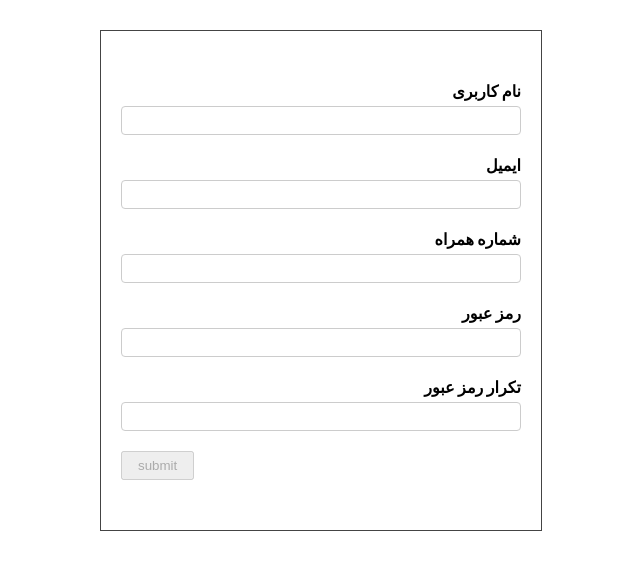
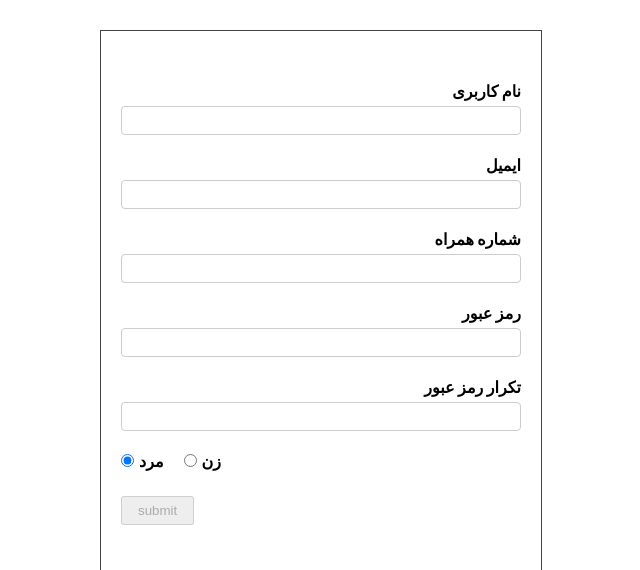
Before and after one commit to Behrooz-zendehdel/Login-Form-with-react, a React (Create React App) app: page / in a window 1280 px wide. Shown: the top 570 px of the page, without its empty margins (319-959 px from the left). Built offline with nearby package versions, Linux system fonts and the light colour scheme.

Commit message:
add radiobutton

```diff
--- a/src/App.css
+++ b/src/App.css
@@ -14,21 +14,29 @@ label {
   font-weight: 800;
   direction: rtl;
 }
+
 form {
   border: 1px solid #444;
   padding: 50px 20px;
 }
+input + label {
+  font-weight: bold;
+  display: inline-flex;
+  margin-right: 20px;
+  margin-left: 5px;
+}
 
-input {
+input[type="text"],
+input[type="email"],
+input[type="password"] {
   width: 400px;
   padding: 6px 12px;
-  display: block;
   background-color: #fff;
   color: #444;
   border: 1px solid #ccc;
   border-radius: 4px;
-  direction: rtl;
 }
+
 .formControl {
   margin-bottom: 20px;
 }
@@ -37,5 +45,4 @@ button {
 }
 .errors {
   color: red;
-  direction: rtl;
 }
--- a/src/SignUpForm.js
+++ b/src/SignUpForm.js
@@ -7,6 +7,7 @@ const initialValues = {
   password: "",
   phoneNumber: "",
   passwordConformation: "",
+  gender: "0",
 };
 
 const onSubmit = (values) => {
@@ -37,6 +38,7 @@ const validationSchema = yup.object({
     .string()
     .required("وارد کردن رمز عبور الزامی میباشد")
     .oneOf([yup.ref("password"), null], "رمز عبور مطابقت نمیکند"),
+  gender: yup.string().required("جنسیت خود را مشخص کنید"),
 });
 
 const SignUpForm = () => {
@@ -52,23 +54,34 @@ const SignUpForm = () => {
     <div>
       <form onSubmit={formik.handleSubmit}>
         <div className="formControl">
-          <label>نام کاربری</label>
-          <input type="text" {...formik.getFieldProps("name")} name="name" />
+          <label htmlFor="name">نام کاربری</label>
+          <input
+            id="name"
+            type="text"
+            {...formik.getFieldProps("name")}
+            name="name"
+          />
           {formik.errors.name && formik.touched.name && (
             <div className="errors">{formik.errors.name}</div>
           )}
         </div>
         <div className="formControl">
-          <label>ایمیل</label>
-          <input type="text" {...formik.getFieldProps("email")} name="email" />
+          <label htmlFor="email">ایمیل</label>
+          <input
+            id="email"
+            type="text"
+            {...formik.getFieldProps("email")}
+            name="email"
+          />
           {formik.errors.email && formik.touched.email && (
             <div className="errors">{formik.errors.email}</div>
           )}
         </div>
 
         <div className="formControl">
-          <label>شماره همراه</label>
+          <label htmlFor="phoneNumber">شماره همراه</label>
           <input
+            id="phoneNumber"
             type="text"
             {...formik.getFieldProps("phoneNumber")}
             name="phoneNumber"
@@ -79,8 +92,9 @@ const SignUpForm = () => {
         </div>
 
         <div className="formControl">
-          <label>رمز عبور</label>
+          <label htmlFor="password">رمز عبور</label>
           <input
+            id="password"
             type="password"
             {...formik.getFieldProps("password")}
             name="password"
@@ -91,8 +105,9 @@ const SignUpForm = () => {
         </div>
 
         <div className="formControl">
-          <label>تکرار رمز عبور</label>
+          <label htmlFor="passwordConformation">تکرار رمز عبور</label>
           <input
+            id="passwordConformation"
             type="password"
             {...formik.getFieldProps("passwordConformation")}
             name="passwordConformation"
@@ -101,6 +116,26 @@ const SignUpForm = () => {
             formik.touched.passwordConformation && (
               <div className="errors">{formik.errors.passwordConformation}</div>
             )}
+        </div>
+        <div className="formControl">
+          <input
+            type="radio"
+            id="0"
+            name="gender"
+            value="0"
+            checked={formik.values.gender === "0"}
+            onChange={formik.handleChange}
+          />
+          <label htmlFor="0">مرد</label>
+          <input
+            type="radio"
+            id="1"
+            name="gender"
+            value="1"
+            checked={formik.values.gender === "1"}
+            onChange={formik.handleChange}
+          />
+          <label htmlFor="1">زن</label>
         </div>
         <button type="submit" disabled={!formik.isValid}>
           submit
```
